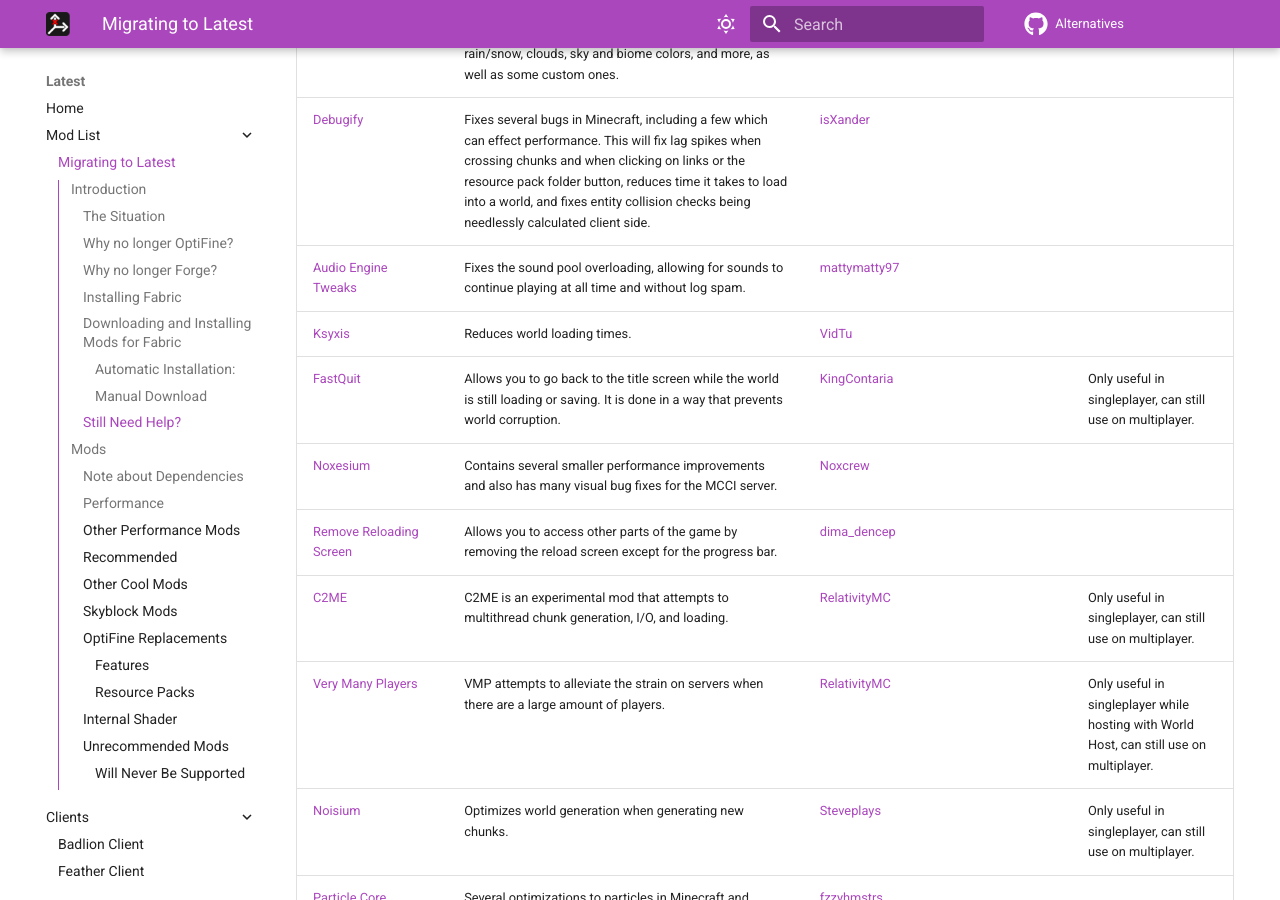
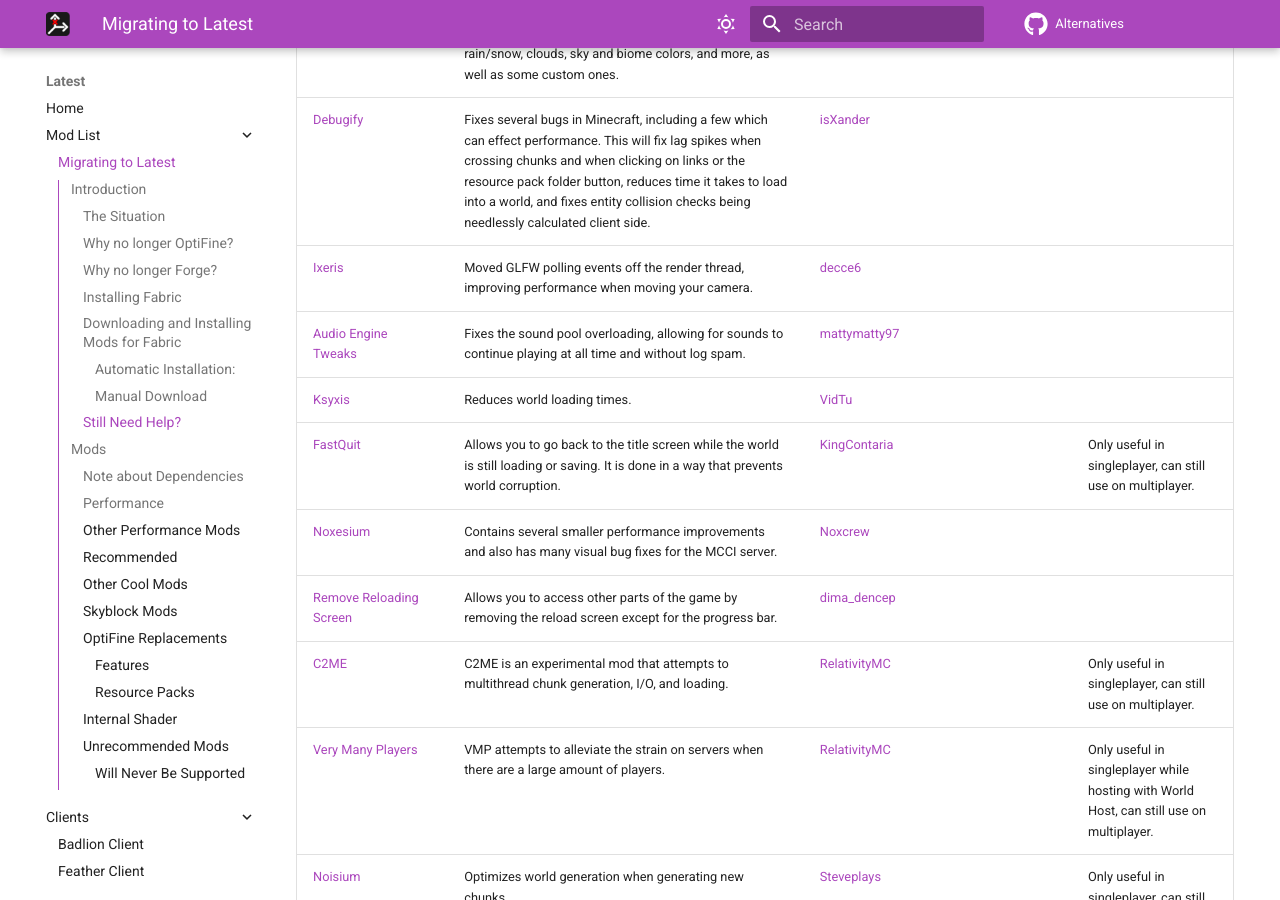
Before and after one commit to MicrocontrollersDev/Alternatives, an MkDocs documentation site: the page built from docs/latest/migrating.md, in a window 1280 px wide and 900 px high, scrolled down 1885 px. Built offline with MkDocs 1.6.1 and Material for MkDocs 9.7.7, drawn with Linux system fonts in a browser that asks for light colours; comment, search, counter and statistics services are not loaded.

Commit message:
add ixeris

```diff
--- a/docs/latest/migrating.md
+++ b/docs/latest/migrating.md
@@ -83,6 +83,7 @@
 | [Lazy Language Loader](https://modrinth.com/mod/lazy-language-loader) | Improves loading times when changing your language in game by only reloading the required resources. | [chachy](https://github.com/ChachyDev) |
 | [Sodium Extra](https://modrinth.com/mod/sodium-extra) | Allows you to half the resolution on Apple's Retina displays and also adds most of OptiFine's performance features such as toggles for animations, particles, rain/snow, clouds, sky and biome colors, and more, as well as some custom ones. | [FlashyReese](https://github.com/FlashyReese) |
 | [Debugify](https://modrinth.com/mod/debugify) | Fixes several bugs in Minecraft, including a few which can effect performance. This will fix lag spikes when crossing chunks and when clicking on links or the resource pack folder button, reduces time it takes to load into a world, and fixes entity collision checks being needlessly calculated client side. | [isXander](https://github.com/isXander) |
+| [Ixeris](https://modrinth.com/mod/ixeris) | Moved GLFW polling events off the render thread, improving performance when moving your camera. | [decce6](https://github.com/decce6) |
 | [Audio Engine Tweaks](https://modrinth.com/mod/audio-engine-tweaks) | Fixes the sound pool overloading, allowing for sounds to continue playing at all time and without log spam. | [mattymatty97](https://github.com/mattymatty97) |
 | [Ksyxis](https://modrinth.com/mod/ksyxis) | Reduces world loading times. | [VidTu](https://github.com/VidTu) |
 | [FastQuit](https://modrinth.com/mod/fastquit) | Allows you to go back to the title screen while the world is still loading or saving. It is done in a way that prevents world corruption. | [KingContaria](https://github.com/KingContaria) | | Only useful in singleplayer, can still use on multiplayer. |
```
